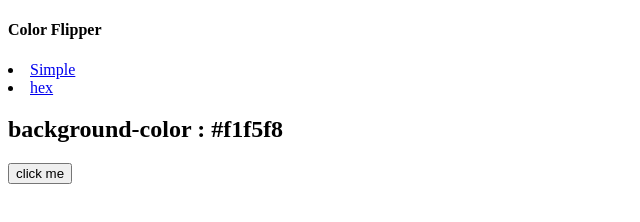
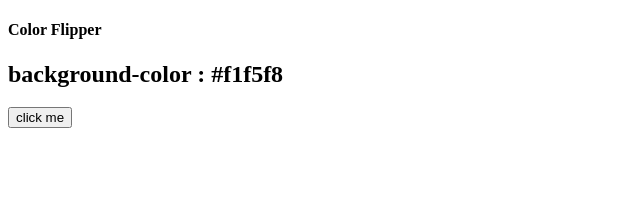
Before and after one commit to KadirAksoy/colour-palette, a plain HTML site: page renk_paleti/index.html in a window 1280 px wide. Shown: the whole page, without its empty margins (0-640 px from the left). Drawn offline with Linux system fonts and the light colour scheme.

Commit message:
Update index.html
Gereksiz yerler çıkarıldı

```diff
--- a/renk_paleti/index.html
+++ b/renk_paleti/index.html
@@ -11,13 +11,6 @@
     <nav>
         <div class="nav-center">
             <h4>Color Flipper</h4>
-            <ul class="nav-links"></ul>
-                <li>
-                    <a href="index.html">Simple</a>
-                </li>
-                <li>
-                    <a href="hex.html">hex</a>
-                </li>
         </div>
 
     </nav>
```
